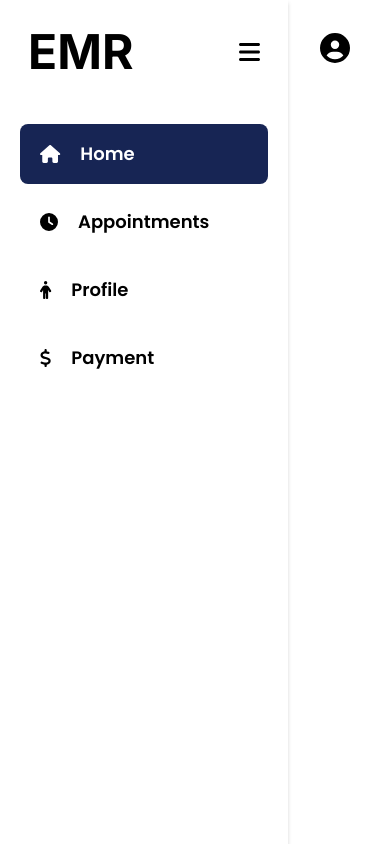
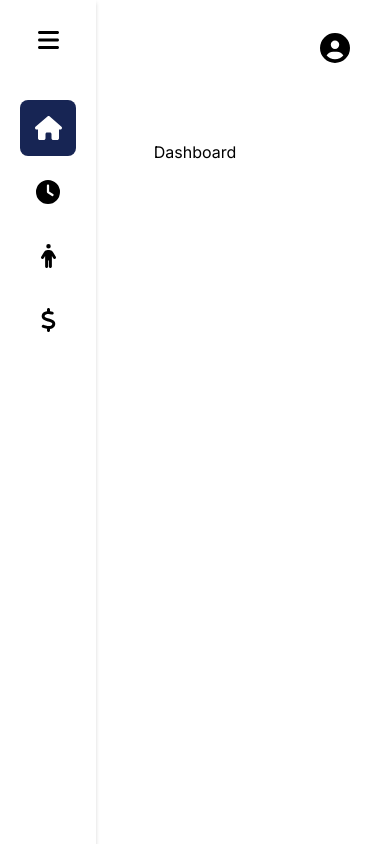
Before and after one commit to CareInnovate/EMR-System, a Next.js app: page / in a window 390 px wide. Built offline with nearby package versions, Linux system fonts and the light colour scheme.

Commit message:
Made the hamburger menu functional

```diff
--- a/app/_components/Aside.tsx
+++ b/app/_components/Aside.tsx
@@ -1,10 +1,8 @@
 "use client";
 import {
 	faBars,
-	faBurger,
 	faClock,
 	faDollar,
-	faHamburger,
 	faHome,
 	faPerson,
 } from "@fortawesome/free-solid-svg-icons";
@@ -12,6 +10,7 @@ import { FontAwesomeIcon } from "@fortawesome/react-fontawesome";
 import Link from "next/link";
 import { usePathname } from "next/navigation";
 import { poppins } from "../fonts";
+import { useState } from "react";
 
 const Aside = () => {
 	const path = usePathname();
@@ -21,15 +20,27 @@ const Aside = () => {
 		{ path: "/profile", title: "Profile", icon: faPerson },
 		{ path: "/payment", title: "Payment", icon: faDollar },
 	];
+	const [open, setOpen] = useState(false);
 	return (
-		<aside className="absolute top-0 w-72 p-5 flex flex-col gap-2 text-lg left-0 bg-white h-full ">
-			<div className="mb-8 p-2 flex justify-between items-center">
-				<Link href={"/"} className=" text-5xl font-bold">
-					EMR
-				</Link>
+		<aside
+			className={`absolute top-0 ${
+				open ? "w-72" : "w-24"
+			} p-5 flex flex-col gap-2 text-lg left-0 bg-white h-full transition-all`}
+		>
+			<div
+				className={`mb-8 p-2 flex ${
+					open ? "justify-between" : "justify-center"
+				} items-center`}
+			>
+				{open && (
+					<Link href={"/"} className={"text-5xl font-bold"}>
+						EMR
+					</Link>
+				)}
 				<FontAwesomeIcon
 					icon={faBars}
 					className="text-2xl cursor-pointer"
+					onClick={() => setOpen((prev) => !prev)}
 				/>
 			</div>
 			{tabs.map((val, ind) => {
@@ -37,16 +48,16 @@ const Aside = () => {
 					<Link
 						key={ind}
 						href={val.path}
-						className={`px-5 py-4 cursor-pointer rounded-lg flex gap-5 items-center  ${
+						className={` ${
 							poppins.className
-						} ${
+						} px-5 py-4 cursor-pointer rounded-lg flex gap-5 items-center   ${
 							val.path === path
 								? "bg-blue-950 text-white hover:bg-blue-900"
 								: "hover:bg-blue-100"
-						}`}
+						} ${open ? "" : "justify-center text-2xl"}`}
 					>
 						<FontAwesomeIcon icon={val.icon} />
-						{val.title}
+						{open && val.title}
 					</Link>
 				);
 			})}
```
